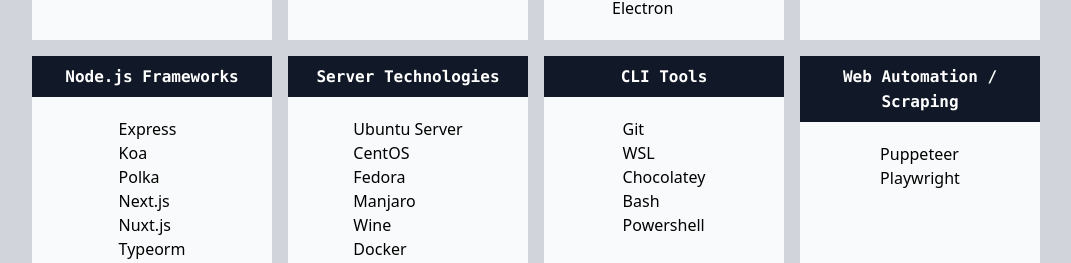
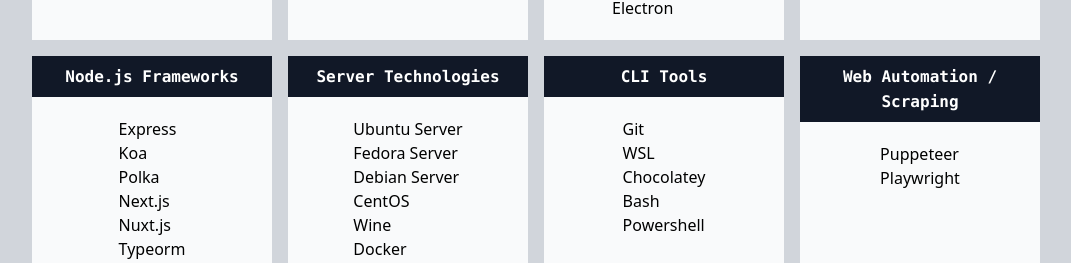
Before and after one commit to KaanDoesNothing/Portfolio, a Vue app: page / in a window 1280 px wide. Shown: the part 914-1177 px from the top of the page, without its empty margins (104-1175 px from the left). Built offline with nearby package versions, Linux system fonts and the light colour scheme.

Commit message:
Little correction

```diff
--- a/src/components/home.vue
+++ b/src/components/home.vue
@@ -176,9 +176,9 @@
         <UICard title="Server Technologies">
           <div class="flex flex-col">
             <label>Ubuntu Server</label>
+            <label>Fedora Server</label>
+            <label>Debian Server</label>
             <label>CentOS</label>
-            <label>Fedora</label>
-            <label>Manjaro</label>
             <label>Wine</label>
             <label>Docker</label>
           </div>
```
